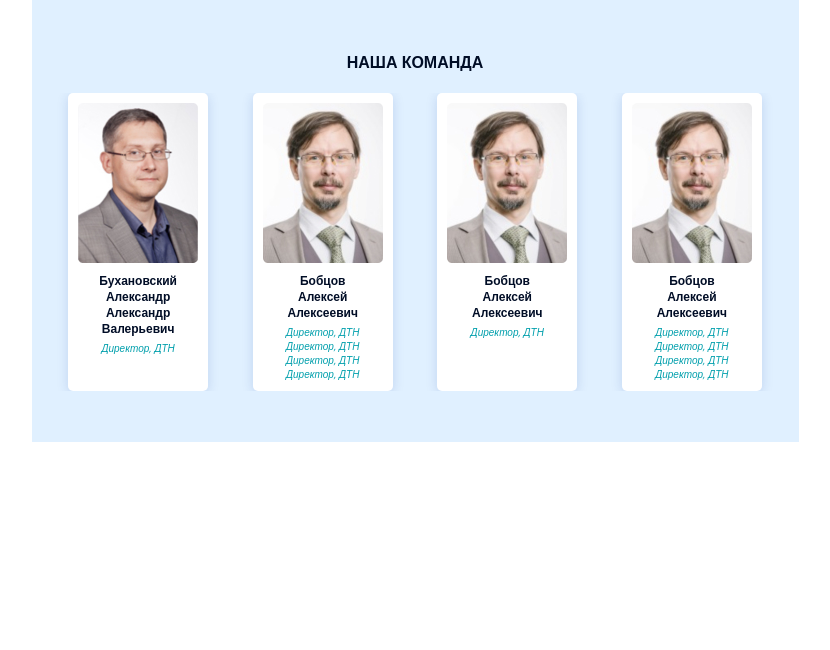
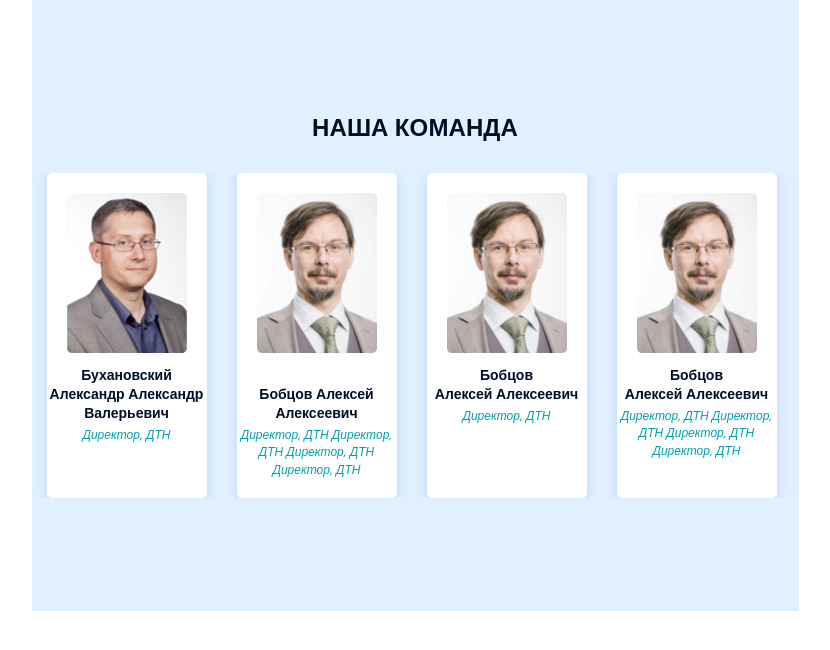
Before and after one commit to marja555/research, a React (Create React App) app: page / in a window 1280 px wide. Shown: the top 650 px of the page, without its empty margins (225-1055 px from the left). Built offline with nearby package versions, Linux system fonts and the light colour scheme.

Commit message:
feat: imitation of a slider, correcting styles

```diff
--- a/src/blocks/our-team-card/our-team-card.css
+++ b/src/blocks/our-team-card/our-team-card.css
@@ -5,7 +5,7 @@
   box-shadow: 0px 2.38298px 11.9149px rgba(1, 54, 157, 0.15);
   border-radius: 5px;
   max-width: 140px;
-  margin: 0 8px;
+  margin: 0 4px;
 }
 
 .our-team-card__image {
@@ -38,3 +38,27 @@
   margin: 4px auto 10px;
   max-width: 80px;
 }
+
+@media screen and (min-width: 500px) {
+  .our-team-card {
+    max-width: 210px;
+    margin: 0 15px;
+
+  }
+  .our-team-card__image {
+    max-width: 170px;
+    margin: 20px 20px 12px 20px;
+  }
+  .our-team-card__name {
+    max-width: 210px;
+    font-size: 14px;
+    line-height: 19px;
+  }
+
+  .our-team-card__position {
+    max-width: 210px;
+    margin-bottom: 20px;
+    font-size: 12px;
+    line-height: 145%;
+  }
+}
--- a/src/blocks/our-team/our-team.css
+++ b/src/blocks/our-team/our-team.css
@@ -3,7 +3,6 @@
   justify-content: center;
   flex-direction: column;
   max-width: 767px;
-  height: 442px;
   background-color: #E0F0FF;
   margin: 0 auto;
 }
@@ -16,7 +15,7 @@
   text-align: center;
   text-transform: uppercase;
   color: #000D26;
-  margin: 0 0 20px 0;
+  margin: 72px 0 20px 0;
 }
 
 .our-team__cards {
@@ -24,4 +23,20 @@
   flex-direction: row;
   overflow: hidden;
   justify-content: space-evenly;
+  margin-bottom: 72px;
 }
+
+@media screen and (min-width: 500px) {
+
+  .our-team__title {
+    font-size: 24px;
+    line-height: 33px;
+    letter-spacing: 0.1px;
+    margin: 110px 0 30px;
+  }
+
+  .our-team__cards {
+    margin-bottom: 113px;
+    justify-content: flex-start;
+  }
+}
--- a/src/components/OurTeam/OurCard.jsx
+++ b/src/components/OurTeam/OurCard.jsx
@@ -1,8 +1,10 @@
-function OurCard({imageLink, name, position}) {
+function OurCard({imageLink, name, surname, position}) {
 return(
   <div className='our-team-card'>
     <img src={imageLink} className='our-team-card__image' alt={name}/>
     <h3 className='our-team-card__name'>
+      {surname}
+      <br/>
       {name}
     </h3>
     <p className='our-team-card__position'>
--- a/src/components/OurTeam/OurTeam.jsx
+++ b/src/components/OurTeam/OurTeam.jsx
@@ -6,26 +6,36 @@ import ourTeam2 from '../../images/ourTeam2.jpg';
 function OurTeam() {
   return (
    <>
-    <h2 className='our-team__title'>НАША КОМАНДА</h2>
+    <h2 className='our-team__title'>наша команда</h2>
     <div className='our-team__cards'>
       <OurCard
         imageLink={ourTeam2}
-        name='Бухановский Александр Александр Валерьевич'
+        surname ='Бухановский'
+        name='Александр Александр Валерьевич'
         position='Директор, ДТН'
       />
       <OurCard
         imageLink={ourTeam1}
+        surname
         name='Бобцов Алексей Алексеевич'
         position='Директор, ДТН Директор, ДТН Директор, ДТН Директор, ДТН'
       />
       <OurCard
         imageLink={ourTeam1}
-        name='Бобцов Алексей Алексеевич'
+        surname='Бобцов'
+        name='Алексей Алексеевич'
         position='Директор, ДТН'
       />
       <OurCard
         imageLink={ourTeam1}
-        name='Бобцов Алексей Алексеевич'
+        surname='Бобцов'
+        name='Алексей Алексеевич'
+        position='Директор, ДТН Директор, ДТН Директор, ДТН Директор, ДТН'
+      />
+      <OurCard
+        imageLink={ourTeam1}
+        surname='Бобцов'
+        name='Алексей Алексеевич'
         position='Директор, ДТН Директор, ДТН Директор, ДТН Директор, ДТН'
       />
     </div>
```
